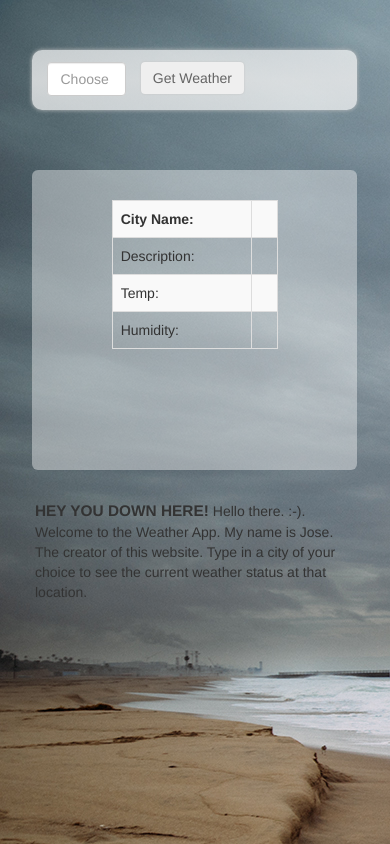
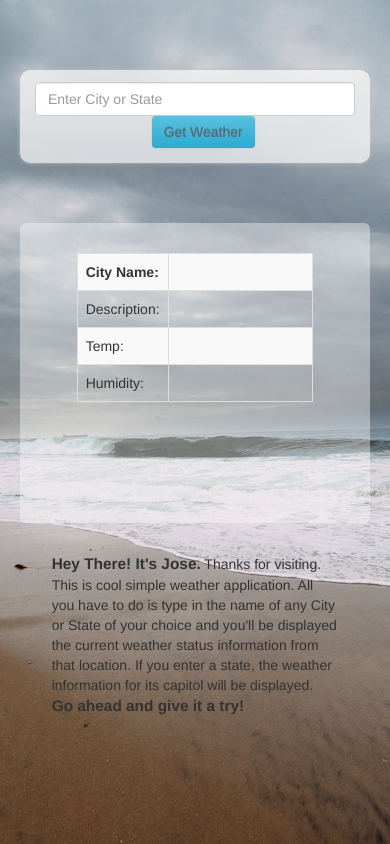
Before and after one commit to Jcareergoals/Weather_App, a CodeIgniter app: page / in a window 390 px wide. Run offline with CodeIgniter, Linux system fonts and the light colour scheme.

Commit message:
1. restructured document to be fully responsive on all browsers and device. 2. reconfigured background image css so that the image is centered and covers screen across all devices. 3. Changed 'message' for visitors. 4. Refactored.

```diff
--- a/application/config/config.php
+++ b/application/config/config.php
@@ -16,7 +16,7 @@
 | environments.
 |
 */
-$config['base_url'] = '';
+$config['base_url'] = 'localhost';
 
 /*
 |--------------------------------------------------------------------------
@@ -28,7 +28,7 @@ $config['base_url'] = '';
 | variable so that it is blank.
 |
 */
-$config['index_page'] = 'index.php';
+$config['index_page'] = '';
 
 /*
 |--------------------------------------------------------------------------
--- a/application/views/weather.php
+++ b/application/views/weather.php
@@ -1,10 +1,12 @@
 <!DOCTYPE html>
 <html lang="en">
 	<head>
-		<title>Weather App</title>
+		<title>Jose's Weather App</title>
 		<meta charset="UTF-8">
+		<meta name='viewport' content='width=device-width, initial-scale=1'>
 		<!-- Jquery library -->
 		<script src="https://ajax.googleapis.com/ajax/libs/jquery/2.2.0/jquery.min.js"></script>
+		<link rel="shortcut icon" href="http://www.weatherclipart.net/free_weather_clipart/partly_cloudy_or_partly_sunny_weather_icon_0515-1011-0603-3222_SMU.jpg">
 		<!-- Latest compiled and minified CSS -->
 		<link rel="stylesheet" href="https://maxcdn.bootstrapcdn.com/bootstrap/3.3.6/css/bootstrap.min.css"
 		integrity="sha384-1q8mTJOASx8j1Au+a5WDVnPi2lkFfwwEAa8hDDdjZlpLegxhjVME1fgjWPGmkzs7" crossorigin="anonymous">
@@ -22,23 +24,25 @@
 	<body>
 		<div class="container">
 			<div class="row">
-				<div class="col-xs-10 col-xs-offset-1 header">
+				<div class="col-xs-12 col-sm-10 col-sm-offset-1 header">
 					<form action='' method='post' class='form form-horizontal'>
 						<div class="form-group">
-							<div class="col-xs-4">
-								<input type='text' name='q' placeholder='Choose City Here' class='form-control'>
+							<div class="col-xs-12 col-sm-4">
+								<input type='text' name='q' placeholder='Enter City or State' class='form-control'>
 							</div>
-							<button type='submit' class='btn'>Get Weather</button>
+							<div class="col-xs-4 col-xs-offset-4 col-sm-4 col-sm-offset-0">
+								<button type='submit' class='btn btn-info'>Get Weather</button>
+							</div>
 						</div>
 					</form>
 				</div>
 			</div>
 			<div class="row">
-				<div class="col-xs-10 col-xs-offset-1 jumbotron">
-					<div class="col-xs-8 col-xs-offset-2">
-						<table class='table table-striped table-bordered'>
+				<div class="col-xs-12 col-sm-10 col-sm-offset-1 jumbotron">
+					<div class="col-xs-10 col-xs-offset-1">
+						<table class='table table-striped table-bordered col-xs-12'>
 							<tr>
-								<th>City Name:</th><th class='1'></th>
+								<th class='col-xs-4'>City Name:</th><th class='col-xs-12 1'></th>
 							</tr>
 							<tr>
 								<td>Description:</td><td class='2'></td>
@@ -53,10 +57,11 @@
 					</div>
 				</div>
 				<div class="row">
-					<div class="col-xs-10 col-xs-offset-1">
-						<p><span>HEY YOU DOWN HERE!</span> Hello there. :-). Welcome to the Weather App.
-							My name is Jose. The creator of this website.
-							Type in a city of your choice to see the current weather status at that location.</p>
+					<div class="col-xs-10 col-xs-offset-1 col-sm-9 message">
+							<p><span>Hey There! It's Jose.</span> Thanks for visiting. This is cool simple weather application.
+							All you have to do is type in the name of any City or State of your choice and you'll be displayed
+							the current weather status information from that location. If you enter a state, the weather information
+							for its capitol will be displayed. <span>Go ahead and give it a try! </span></p>
 					</div>
 				</div>
 			</div>
--- a/assets/css/styles.css
+++ b/assets/css/styles.css
@@ -1,15 +1,21 @@
+	* {
+		margin: 0px;
+		padding: 0px;
+	}
 	body {
-		background-color: silver;
-		background-image: url('../img1.jpg');
-		background-size: auto;
-		background-repeat: repeat-y;
+		background: url('../img1.jpg') no-repeat center center fixed;
+		-webkit-background-size: cover;
+		-moz-background-size: cover;
+		-o-background-size: cover;
+		background-size: cover;
+		padding: 20px;
 	}
 	.header {
 		background: linear-gradient(rgba(250,250,250,.7), rgba(240,240,240,.8), rgba(250,250,250,.7));
 		border-radius: 10px;
 		box-shadow: 0px 0px 4px silver;
 		margin-top: 50px;
-		height: 60px;
+		min-height: 60px;
 	}
 	.form-group { margin-top: 12px; }
 	.btn {
@@ -27,3 +33,4 @@
 		font-size: 1.1em;
 		font-weight: bold;
 	}
+	/*.message {text-shadow: 0px 0px 1px rgb(140,140,140); color: rgb(40,40,40);}*/
```
